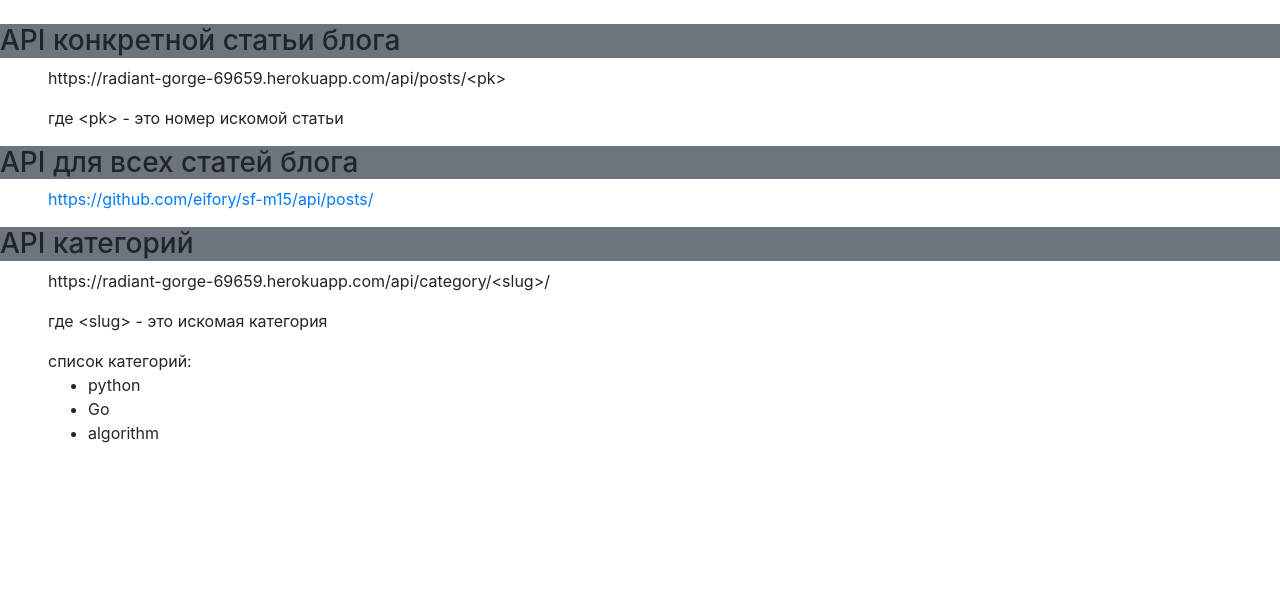
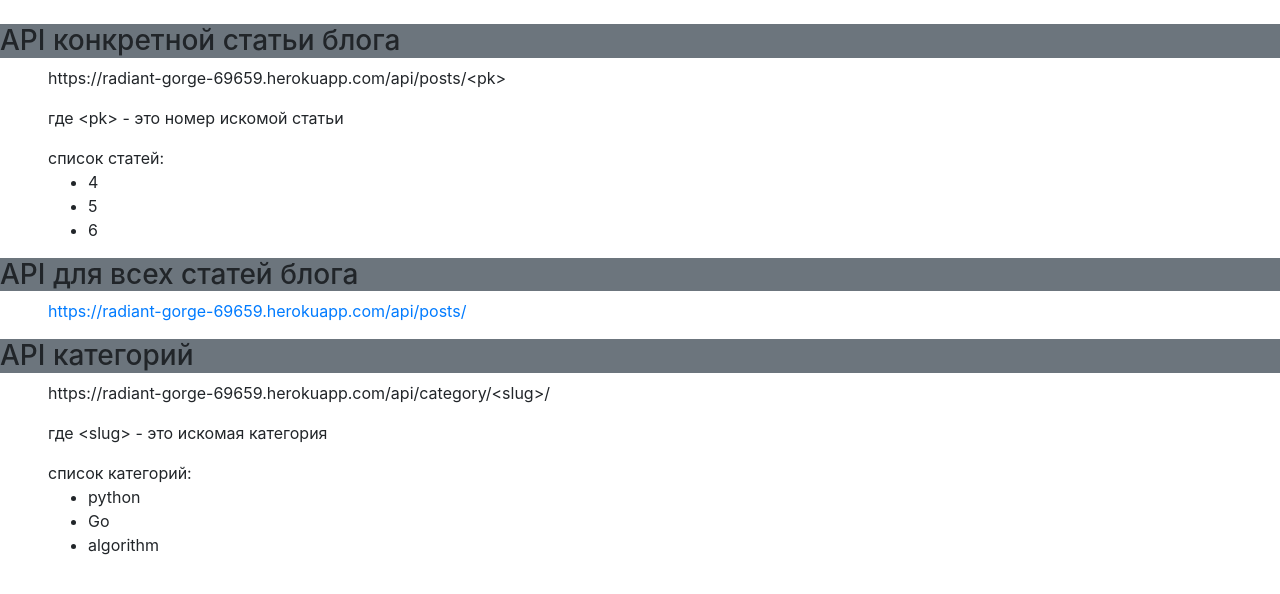
Before and after one commit to artem-burlakov-ext-orion/sf-m15, a Django app: page /about_api/ in a window 1280 px wide. Shown: the part 56-650 px from the top of the page. Run offline with Django 3.2, Linux system fonts and the light colour scheme; data comes from the database, SQL or seed files in the repository; some libraries are stand-ins or nearby versions.

Commit message:
some fix

```diff
--- a/blog/settings.py
+++ b/blog/settings.py
@@ -25,7 +25,7 @@ SECRET_KEY = '4h=!w=4zdl&e0s&nb4+=wcvbom-2g2^t-7jh_p9p62_)x2h__('
 # SECURITY WARNING: don't run with debug turned on in production!
 DEBUG = False
 
-ALLOWED_HOSTS = ['https://dashboard.heroku.com']
+ALLOWED_HOSTS = ['https://radiant-gorge-69659.herokuapp.com']
 
 
 # Application definition
--- a/posts/templates/posts/api.html
+++ b/posts/templates/posts/api.html
@@ -14,6 +14,13 @@
       <p>
          где &lt;pk&gt; - это номер искомой статьи
       </p>
+      список статей:
+       <ul>
+         {% for post in posts %}
+           <li>{{ post.id }}</li>
+         {% endfor %}
+
+       </ul>
     </div>
 
     <div class="bg-secondary">
@@ -21,7 +28,7 @@
     </div>
     <div class="pl-5">
       <p>
-        <a href="https://github.com/eifory/sf-m15/api/posts/">https://github.com/eifory/sf-m15/api/posts/</a>
+        <a href="https://radiant-gorge-69659.herokuapp.com/api/posts/">https://radiant-gorge-69659.herokuapp.com/api/posts/</a>
       </p>
     </div>
     <div class="bg-secondary">
--- a/posts/views.py
+++ b/posts/views.py
@@ -14,29 +14,29 @@ class PostsListView(ListView):
     context_object_name = 'posts'
     template = 'posts/post_list.html'
 
-    def get_context_data(self, **kwargs):
-        context = super().get_context_data(**kwargs)
-        context['categories'] = Category.objects.all()
-        return context
+
 
 class PostsListOneCategoryView(ListView):
-
     context_object_name = 'posts'
     template = 'posts/post_list.html'
 
     def get_queryset(self,**kwargs):
         cat = self.kwargs['cat']
-        return Post.objects.filter(category=cat)
+        slug = Category.objects.get(title=cat).slug
+        return Post.objects.filter(category__slug=slug)
 
 
-# def about_api(request):
-#
-#     return render(request,'posts/api.html')
+
 
 class AboutApiListView(ListView):
     queryset = Category.objects.all()
     context_object_name = 'categories'
     template_name = 'posts/api.html'
+
+    def get_context_data(self, **kwargs):
+        context = super().get_context_data(**kwargs)
+        context['posts'] = Post.objects.filter(status='published')
+        return context
 
 
 
```
Also changed, not shown: posts/templates/posts/post_list.html (+8 -2 lines).
